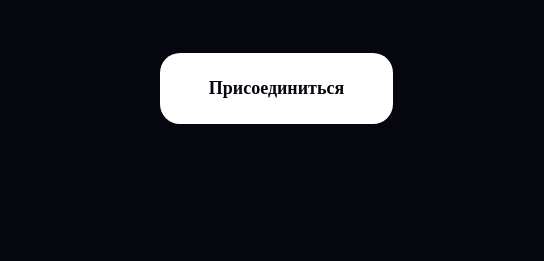
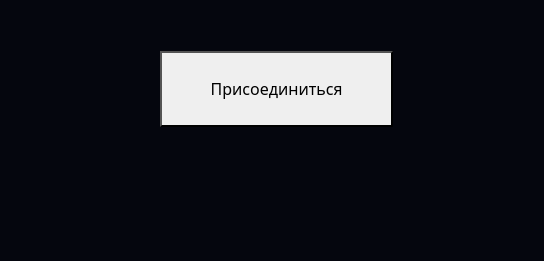
Before and after one commit to Grifon-VPN/vpn-landing, a plain HTML site: page index.html in a window 1280 px wide. Shown: the part 240-501 px from the top of the page, 191-735 px from the left. Drawn offline with nearby package versions, Linux system fonts and the light colour scheme.

Commit message:
Update index.html

```diff
--- a/index.html
+++ b/index.html
@@ -22,7 +22,7 @@
         <div class="row d-flex align-items-center justify-content-center">
             <div class="col-auto d-flex flex-column align-items-center justify-content-center">
                 <h1 class="text-center">Grifon VPN</h1>
-                <button class="btn mt-5 px-5 py-4 text-center" href="#">Присоединиться</button>
+                <button class="mt-5 px-5 py-4 text-center" href="#">Присоединиться</button>
             </div>
             <div class="col-auto d-flex flex-column align-items-center justify-content-center">
                 <img src="static/logo.png" class="text-center w-100 h-100">
```
